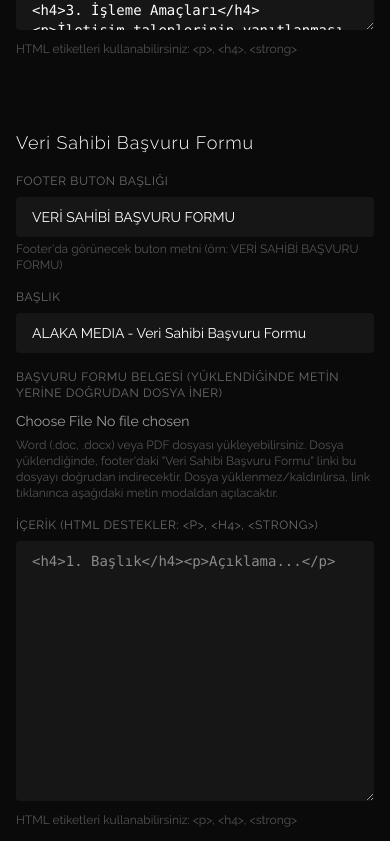
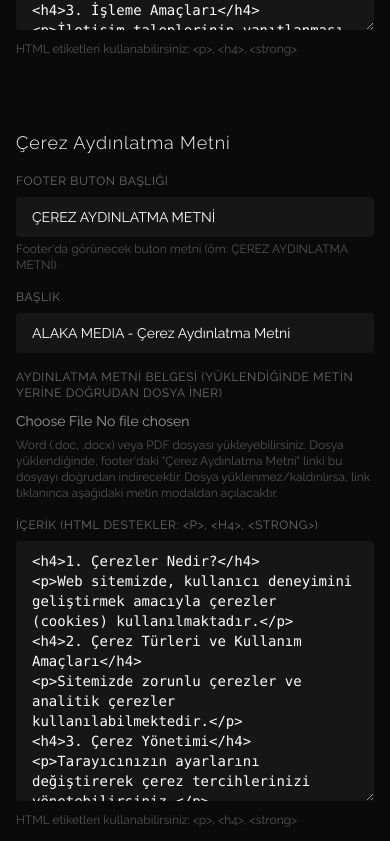
Before and after one commit to ahmtcl/alaka-new.91.tr, a Next.js app: page /admin/footer in a window 390 px wide. Shown: the part 2343-3184 px from the top of the page. Built offline with nearby package versions, Linux system fonts and the light colour scheme; no server answers; the database is empty; sample sign-in values are in the browser's storage.

Commit message:
feat: add cookie policy to footer and admin page with download support and mobile responsive layout

```diff
--- a/src/app/admin/footer/page.tsx
+++ b/src/app/admin/footer/page.tsx
@@ -53,6 +53,11 @@ export default function FooterAdmin() {
   const [kvkkButtonLabel, setKvkkButtonLabel] = useState("");
   const [kvkkTitle, setKvkkTitle] = useState("");
   const [kvkkContent, setKvkkContent] = useState("");
+  const [cookieButtonLabel, setCookieButtonLabel] = useState("");
+  const [cookieTitle, setCookieTitle] = useState("");
+  const [cookieContent, setCookieContent] = useState("");
+  const [cookieFileUrl, setCookieFileUrl] = useState("");
+  const [newCookieFile, setNewCookieFile] = useState<File | null>(null);
   const [dataSubjectButtonLabel, setDataSubjectButtonLabel] = useState("");
   const [dataSubjectTitle, setDataSubjectTitle] = useState("");
   const [dataSubjectContent, setDataSubjectContent] = useState("");
@@ -81,6 +86,10 @@ export default function FooterAdmin() {
     setKvkkButtonLabel(data.kvkkButtonLabel);
     setKvkkTitle(data.kvkkTitle);
     setKvkkContent(data.kvkkContent);
+    setCookieButtonLabel(data.cookieButtonLabel || "");
+    setCookieTitle(data.cookieTitle || "");
+    setCookieContent(data.cookieContent || "");
+    setCookieFileUrl(data.cookieFileUrl || "");
     setDataSubjectButtonLabel(data.dataSubjectButtonLabel);
     setDataSubjectTitle(data.dataSubjectTitle);
     setDataSubjectContent(data.dataSubjectContent);
@@ -104,6 +113,13 @@ export default function FooterAdmin() {
         finalFileUrl = await uploadFile(newDocFile, path);
       }
 
+      let finalCookieFileUrl = cookieFileUrl;
+
+      if (newCookieFile) {
+        const path = `footer/${Date.now()}-${newCookieFile.name}`;
+        finalCookieFileUrl = await uploadFile(newCookieFile, path);
+      }
+
       await updateFooter({
         copyright,
         privacyButtonLabel,
@@ -112,6 +128,10 @@ export default function FooterAdmin() {
         kvkkButtonLabel,
         kvkkTitle,
         kvkkContent,
+        cookieButtonLabel,
+        cookieTitle,
+        cookieContent,
+        cookieFileUrl: finalCookieFileUrl,
         dataSubjectButtonLabel,
         dataSubjectTitle,
         dataSubjectContent,
@@ -124,6 +144,7 @@ export default function FooterAdmin() {
         socialLinks,
       });
       setNewDocFile(null);
+      setNewCookieFile(null);
       setToast({ message: "Footer başarıyla güncellendi!", type: "success" });
       loadFooter();
     } catch (error) {
@@ -459,6 +480,90 @@ export default function FooterAdmin() {
           </div>
         </div>
 
+        {/* ─── Çerez Aydınlatma Metni ─── */}
+        <div className="border-t border-white/10 pt-8">
+          <h3 className="text-white text-lg font-light tracking-wider mb-4">Çerez Aydınlatma Metni</h3>
+          <div className="space-y-4">
+            <div>
+              <label className="block text-white/40 text-xs uppercase tracking-wider mb-2">Footer Buton Başlığı</label>
+              <input
+                type="text"
+                value={cookieButtonLabel}
+                onChange={(e) => setCookieButtonLabel(e.target.value)}
+                className="w-full bg-white/5 border border-white/10 rounded px-4 py-2.5 text-white text-sm outline-none focus:border-white/30 transition-colors"
+                placeholder="ÇEREZ AYDINLATMA METNİ"
+                required
+              />
+              <p className="text-white/30 text-xs mt-1">
+                Footer&apos;da görünecek buton metni (örn: ÇEREZ AYDINLATMA METNİ)
+              </p>
+            </div>
+            <div>
+              <label className="block text-white/40 text-xs uppercase tracking-wider mb-2">Başlık</label>
+              <input
+                type="text"
+                value={cookieTitle}
+                onChange={(e) => setCookieTitle(e.target.value)}
+                className="w-full bg-white/5 border border-white/10 rounded px-4 py-2.5 text-white text-sm outline-none focus:border-white/30 transition-colors"
+                placeholder="ALAKA MEDIA - Çerez Aydınlatma Metni"
+                required
+              />
+            </div>
+            <div>
+              <label className="block text-white/40 text-xs uppercase tracking-wider mb-2">Aydınlatma Metni Belgesi (Yüklendiğinde metin yerine doğrudan dosya iner)</label>
+              {cookieFileUrl && (
+                <div className="mb-3 text-sm text-white/60 flex items-center gap-2 bg-white/5 border border-white/10 rounded px-4 py-2.5">
+                  <span>Mevcut Dosya:</span>
+                  <a
+                    href={cookieFileUrl}
+                    target="_blank"
+                    rel="noopener noreferrer"
+                    className="underline text-white hover:text-white/80 transition-colors font-medium"
+                  >
+                    Dosyayı Gör / İndir
+                  </a>
+                  <button
+                    type="button"
+                    onClick={() => {
+                      if (confirm("Mevcut dosyayı kaldırmak istediğinize emin misiniz? Aydınlatma metni yeniden metin moduna dönecektir.")) {
+                        setCookieFileUrl("");
+                      }
+                    }}
+                    className="text-red-400 hover:text-red-300 transition-colors ml-auto text-xs"
+                  >
+                    Dosyayı Kaldır
+                  </button>
+                </div>
+              )}
+              <input
+                type="file"
+                accept=".doc,.docx,.pdf"
+                onChange={(e) => setNewCookieFile(e.target.files?.[0] ?? null)}
+                className="text-white/60 text-sm file:mr-4 file:py-2 file:px-4 file:rounded file:border-0 file:text-sm file:bg-white/10 file:text-white/70 hover:file:bg-white/20"
+              />
+              <p className="text-white/30 text-xs mt-1">
+                Word (.doc, .docx) veya PDF dosyası yükleyebilirsiniz. Dosya yüklendiğinde, footer&apos;daki &quot;Çerez Aydınlatma Metni&quot; linki bu dosyayı doğrudan indirecektir. Dosya yüklenmez/kaldırılırsa, link tıklanınca aşağıdaki metin modaldan açılacaktır.
+              </p>
+            </div>
+            <div>
+              <label className="block text-white/40 text-xs uppercase tracking-wider mb-2">
+                İçerik (HTML destekler: &lt;p&gt;, &lt;h4&gt;, &lt;strong&gt;)
+              </label>
+              <textarea
+                value={cookieContent}
+                onChange={(e) => setCookieContent(e.target.value)}
+                rows={12}
+                className="w-full bg-white/5 border border-white/10 rounded px-4 py-2.5 text-white text-sm outline-none focus:border-white/30 transition-colors font-mono resize-y"
+                placeholder="<h4>1. Başlık</h4><p>Açıklama...</p>"
+                required
+              />
+              <p className="text-white/30 text-xs mt-1">
+                HTML etiketleri kullanabilirsiniz: &lt;p&gt;, &lt;h4&gt;, &lt;strong&gt;
+              </p>
+            </div>
+          </div>
+        </div>
+
         {/* ─── Veri Sahibi Başvuru Formu ─── */}
         <div className="border-t border-white/10 pt-8">
           <h3 className="text-white text-lg font-light tracking-wider mb-4">Veri Sahibi Başvuru Formu</h3>
--- a/src/components/layout/Footer.tsx
+++ b/src/components/layout/Footer.tsx
@@ -8,6 +8,7 @@ import { getFooter, type FirestoreFooter } from "@/lib/firestore";
 export function Footer() {
   const [privacyOpen, setPrivacyOpen] = useState(false);
   const [kvkkOpen, setKvkkOpen] = useState(false);
+  const [cookieOpen, setCookieOpen] = useState(false);
   const [dataSubjectOpen, setDataSubjectOpen] = useState(false);
   const [footerData, setFooterData] = useState<FirestoreFooter | null>(null);
 
@@ -32,10 +33,10 @@ export function Footer() {
       <footer className="bg-white py-16 px-8 text-center border-t border-gray-100">
         <div className="max-w-[1200px] mx-auto">
           {/* Navigation */}
-          <nav className="flex justify-center flex-wrap items-center gap-6 mb-4">
+          <nav className="flex flex-col sm:flex-row justify-center items-center gap-4 sm:gap-6 mb-6">
             {navLinks.map((link, index) => (
-              <span key={link.href} className="flex items-center gap-6">
-                {index > 0 && <span className="w-px h-3 bg-black/20" />}
+              <span key={link.href} className="flex items-center gap-4 sm:gap-6">
+                {index > 0 && <span className="hidden sm:inline-block w-px h-3 bg-black/20" />}
                 <a
                   href={link.href}
                   onClick={(e) => handleNavClick(e, link.href)}
@@ -48,21 +49,40 @@ export function Footer() {
           </nav>
 
           {/* Legal Links */}
-          <div className="flex justify-center flex-wrap items-center gap-6 mb-8">
+          <div className="flex flex-col md:flex-row justify-center items-center gap-4 md:gap-6 mb-8">
             <button
               onClick={() => setPrivacyOpen(true)}
               className="text-dark text-[0.8rem] font-medium tracking-[0.15em] uppercase opacity-70 hover:opacity-100 transition-opacity cursor-pointer bg-transparent border-0 p-0"
             >
               {footerData?.privacyButtonLabel || "GİZLİLİK POLİTİKASI"}
             </button>
-            <span className="w-px h-3 bg-black/20" />
+            <span className="hidden md:inline-block w-px h-3 bg-black/20" />
             <button
               onClick={() => setKvkkOpen(true)}
               className="text-dark text-[0.8rem] font-medium tracking-[0.15em] uppercase opacity-70 hover:opacity-100 transition-opacity cursor-pointer bg-transparent border-0 p-0"
             >
               {footerData?.kvkkButtonLabel || "WEB SİTESİ AYDINLATMA METNİ"}
             </button>
-            <span className="w-px h-3 bg-black/20" />
+            <span className="hidden md:inline-block w-px h-3 bg-black/20" />
+            {footerData?.cookieFileUrl ? (
+              <a
+                href={footerData.cookieFileUrl}
+                download
+                target="_blank"
+                rel="noopener noreferrer"
+                className="text-dark text-[0.8rem] font-medium tracking-[0.15em] uppercase opacity-70 hover:opacity-100 transition-opacity cursor-pointer bg-transparent border-0 p-0 no-underline"
+              >
+                {footerData?.cookieButtonLabel || "ÇEREZ AYDINLATMA METNİ"}
+              </a>
+            ) : (
+              <button
+                onClick={() => setCookieOpen(true)}
+                className="text-dark text-[0.8rem] font-medium tracking-[0.15em] uppercase opacity-70 hover:opacity-100 transition-opacity cursor-pointer bg-transparent border-0 p-0"
+              >
+                {footerData?.cookieButtonLabel || "ÇEREZ AYDINLATMA METNİ"}
+              </button>
+            )}
+            <span className="hidden md:inline-block w-px h-3 bg-black/20" />
             {footerData?.dataSubjectFileUrl ? (
               <a
                 href={footerData.dataSubjectFileUrl}
@@ -135,6 +155,16 @@ export function Footer() {
       >
         <div dangerouslySetInnerHTML={{ __html: footerData?.dataSubjectContent || "" }} />
       </Modal>
+
+      {/* Cookie Modal */}
+      <Modal
+        isOpen={cookieOpen}
+        onClose={() => setCookieOpen(false)}
+        title={footerData?.cookieTitle?.split(" - ")[0] || "ALAKA MEDIA"}
+        subtitle={footerData?.cookieTitle?.split(" - ")[1] || "Çerez Aydınlatma Metni"}
+      >
+        <div dangerouslySetInnerHTML={{ __html: footerData?.cookieContent || "" }} />
+      </Modal>
     </>
   );
 }
--- a/src/lib/firestore.ts
+++ b/src/lib/firestore.ts
@@ -304,6 +304,10 @@ export interface FirestoreFooter {
   kvkkButtonLabel: string;
   kvkkTitle: string;
   kvkkContent: string;
+  cookieButtonLabel: string;
+  cookieTitle: string;
+  cookieContent: string;
+  cookieFileUrl: string;
   dataSubjectButtonLabel: string;
   dataSubjectTitle: string;
   dataSubjectContent: string;
@@ -339,6 +343,15 @@ const DEFAULT_FOOTER: FirestoreFooter = {
 <p>İletişim taleplerinin yanıtlanması, iş birliği ve proje başvurularının değerlendirilmesi, yasal yükümlülüklerin yerine getirilmesi ve web sitesi güvenliğinin sağlanması amaçlarıyla işlenmektedir.</p>
 <h4>4. KVKK Kapsamındaki Haklarınız</h4>
 <p>Bu kapsamda taleplerinizi: <strong>info@alaka.pro</strong> adresine yazılı olarak iletebilirsiniz.</p>`,
+  cookieButtonLabel: "ÇEREZ AYDINLATMA METNİ",
+  cookieTitle: "ALAKA MEDIA - Çerez Aydınlatma Metni",
+  cookieContent: `<h4>1. Çerezler Nedir?</h4>
+<p>Web sitemizde, kullanıcı deneyimini geliştirmek amacıyla çerezler (cookies) kullanılmaktadır.</p>
+<h4>2. Çerez Türleri ve Kullanım Amaçları</h4>
+<p>Sitemizde zorunlu çerezler ve analitik çerezler kullanılabilmektedir.</p>
+<h4>3. Çerez Yönetimi</h4>
+<p>Tarayıcınızın ayarlarını değiştirerek çerez tercihlerinizi yönetebilirsiniz.</p>`,
+  cookieFileUrl: "",
   dataSubjectButtonLabel: "VERİ SAHİBİ BAŞVURU FORMU",
   dataSubjectTitle: "ALAKA MEDIA - Veri Sahibi Başvuru Formu",
   dataSubjectContent: "",
```
